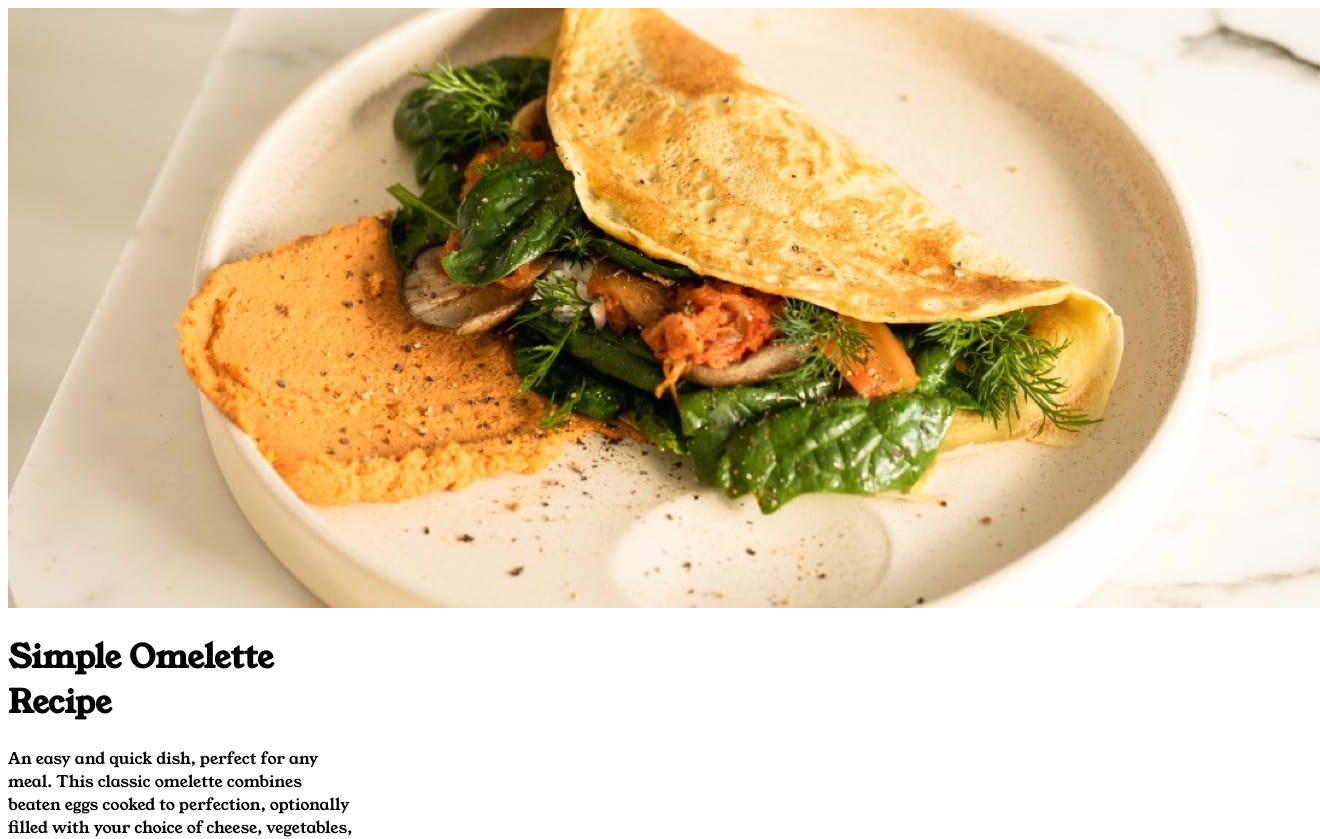
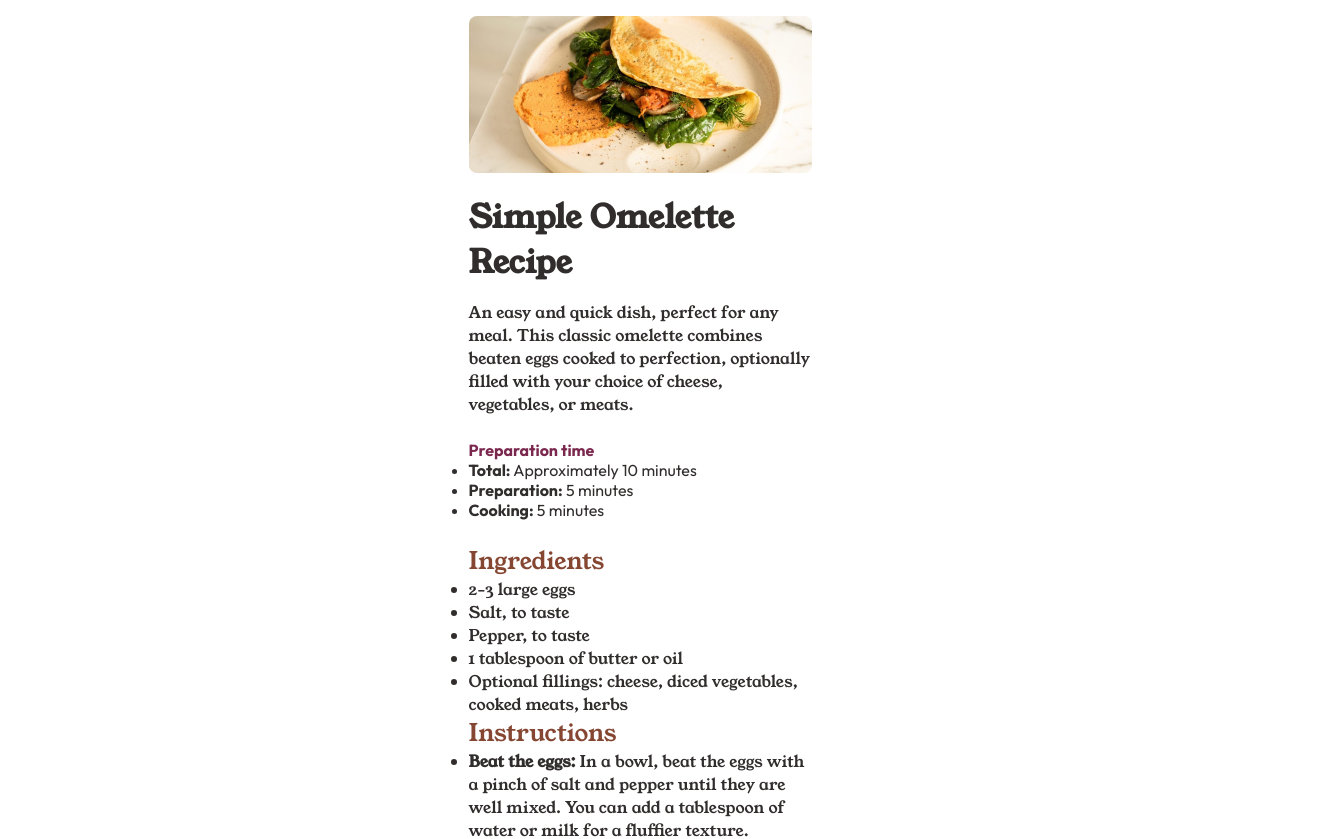
Before and after one commit to rosendo2015/recipe-page, a React (Vite) app: page / in a window 1280 px wide. Shown: the top 839 px of the page, 1320 px wide, since content can reach past the window. Built offline with nearby package versions, Linux system fonts and the light colour scheme.

Commit message:
estructure

```diff
--- a/src/main.jsx
+++ b/src/main.jsx
@@ -1,10 +1,15 @@
 import React from 'react'
 import ReactDOM from 'react-dom/client'
-import { Home }from './pages/Home'
-
+import { Home } from './pages/Home'
+import { ThemeProvider } from 'styled-components'
+import theme from './styles/theme'
+import GlobalStyles from './styles/global'
 
 ReactDOM.createRoot(document.getElementById('root')).render(
   <React.StrictMode>
-    <Home />
+    <ThemeProvider theme={theme}>
+      <GlobalStyles/>
+      <Home />
+    </ThemeProvider>
   </React.StrictMode>,
 )
--- a/src/pages/Home/index.jsx
+++ b/src/pages/Home/index.jsx
@@ -7,7 +7,7 @@ export function Home() {
       <h1>Simple Omelette Recipe</h1>
       <span>An easy and quick dish, perfect for any meal. This classic omelette combines beaten eggs cooked
         to perfection, optionally filled with your choice of cheese, vegetables, or meats.</span>
-      <div>
+      <div className='preparation'>
         <h4>Preparation time</h4>
         <ul>
           <li><strong>Total:</strong> Approximately 10 minutes</li>
@@ -23,7 +23,7 @@ export function Home() {
         <li>1 tablespoon of butter or oil</li>
         <li>Optional fillings: cheese, diced vegetables, cooked meats, herbs</li>
       </ul>
-      <h1>Instructions</h1>
+      <h2>Instructions</h2>
       <ul>
         <li><strong>Beat the eggs:</strong> In a bowl, beat the eggs with a pinch of salt and pepper until they are well mixed.
           You can add a tablespoon of water or milk for a fluffier texture.</li>
--- a/src/pages/Home/styles.js
+++ b/src/pages/Home/styles.js
@@ -1,10 +1,31 @@
 import styled from 'styled-components'
+
 export const Container = styled.div`
-max-width: 350px;
+max-width: 375px;
+padding: 1rem;
+margin: auto;
+img{
+  width: 100%;
+  border-radius: 8px;
+  margin-bottom: 1rem;
+}
+h1{
+  margin-bottom: 1rem;
+}
+h2{
+  color: ${({theme})=>theme.COLORS.Nutmeg};
+  font-weight: 500;
 
+}
+.preparation{
+  margin: 1.5rem 0 1.5rem;
+  font-family: "Outfit", sans-serif;
 
-  font-family: "Outfit", sans-serif;
-  font-family: "Young Serif", serif;
+}
+.preparation h4{
+  color: ${({theme})=>theme.COLORS.Dark_Raspberry};
+}
+
 
 
 
--- /dev/null
+++ b/src/styles/global.js
@@ -0,0 +1,17 @@
+import { createGlobalStyle } from "styled-components";
+
+export default createGlobalStyle`
+*{
+    margin: 0;
+    padding: 0;
+    box-sizing: border-box;
+}
+body{
+    font-family: "Outfit", sans-serif;
+    font-family: "Young Serif", serif;
+    background-color: ${({ theme }) => theme.COLORS.White};
+    color: ${({ theme }) => theme.COLORS.Dark_Charcoal};
+    -webkit-font-smoothing: antialiased;
+
+}
+`
--- /dev/null
+++ b/src/styles/theme.js
@@ -0,0 +1,18 @@
+export default {
+    COLORS: {
+        /*Primary*/
+
+        Nutmeg: "hsl(14, 45%, 36%)",
+        Dark_Raspberry: "hsl(332, 51%, 32%)",
+
+        /* Neutral*/
+
+        White: "hsl(0, 0%, 100%)",
+        Rose_White: "hsl(330, 100%, 98%)",
+        Eggshell: "hsl(30, 54%, 90%)",
+        Light_Grey: "hsl(30, 18%, 87%)",
+        Wenge_Brown: "hsl(30, 10%, 34%)",
+        Dark_Charcoal: "hsl(24, 5%, 18%)",
+
+    }
+  }
```
